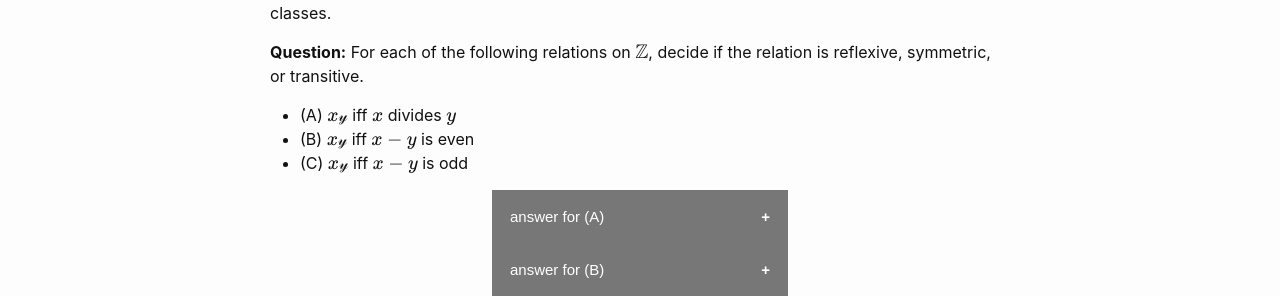
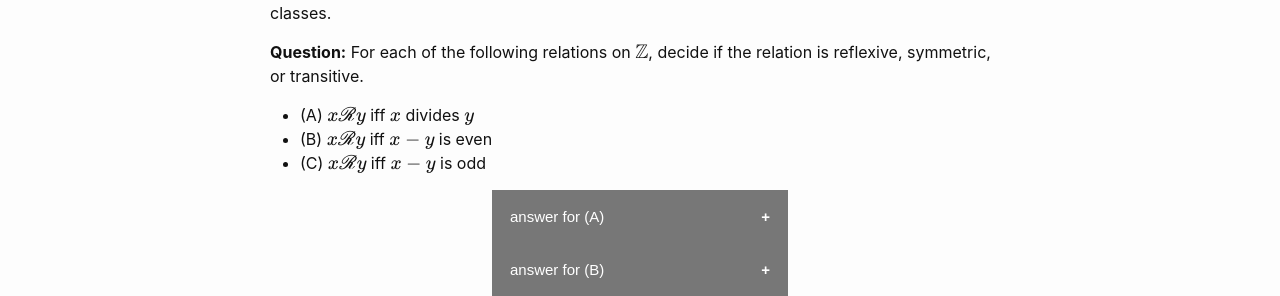
Before and after one commit to wcasper/math414fall2022, a Jekyll site: the page built from _topics/004-relations.md, in a window 1280 px wide. Shown: the part 1531-1827 px from the top of the page. Built offline with Jekyll 4.4.1, drawn with Linux system fonts in a browser that asks for light colours.

Commit message:
fixed typo

```diff
--- a/_topics/004-relations.md
+++ b/_topics/004-relations.md
@@ -85,9 +85,9 @@ Conversely, if we start with a partition $$\{A_i: i\in I\}$$ of $$A$$, then we c
 
 
 **Question:** For each of the following relations on $$\mathbb Z$$, decide if the relation is reflexive, symmetric, or transitive.
-* (A) $$x\mathscr y$$ iff $$x$$ divides $$y$$
-* (B) $$x\mathscr y$$ iff $$x-y$$ is even
-* (C) $$x\mathscr y$$ iff $$x-y$$ is odd
+* (A) $$x\mathscr R y$$ iff $$x$$ divides $$y$$
+* (B) $$x\mathscr R y$$ iff $$x-y$$ is even
+* (C) $$x\mathscr R y$$ iff $$x-y$$ is odd
 <body>
 <center>
 <button class="collapsible">answer for (A)</button>
```
